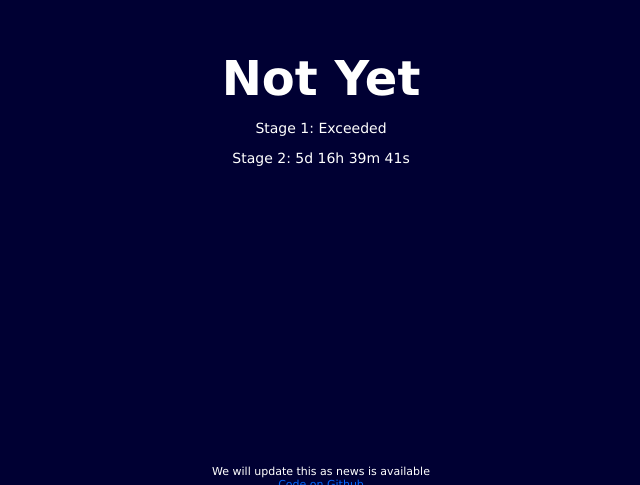
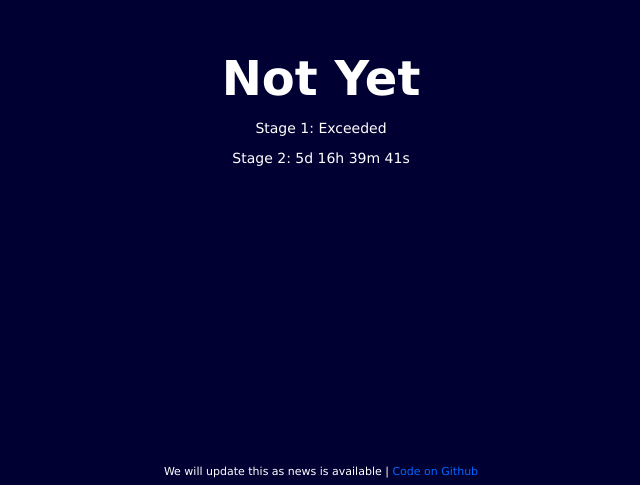
Before and after one commit to warthog9/potatowatch, a plain HTML site: page index.html in a window 1280 px wide. Shown: the part 315-800 px from the top of the page, without its empty margins (319-959 px from the left). Drawn offline with Linux system fonts and the light colour scheme.

Commit message:
Making the footer less borked

```diff
--- a/index.html
+++ b/index.html
@@ -129,8 +129,7 @@ var x = setInterval(function() {
 	</div>
 </div>
 <div id="footer">
-	We will update this as news is available</br>
-	<a href="https://github.com/warthog9/potatowatch">Code on Github</a>
+	We will update this as news is available | <a href="https://github.com/warthog9/potatowatch">Code on Github</a>
 </div>
 </body>
 </html>
```
